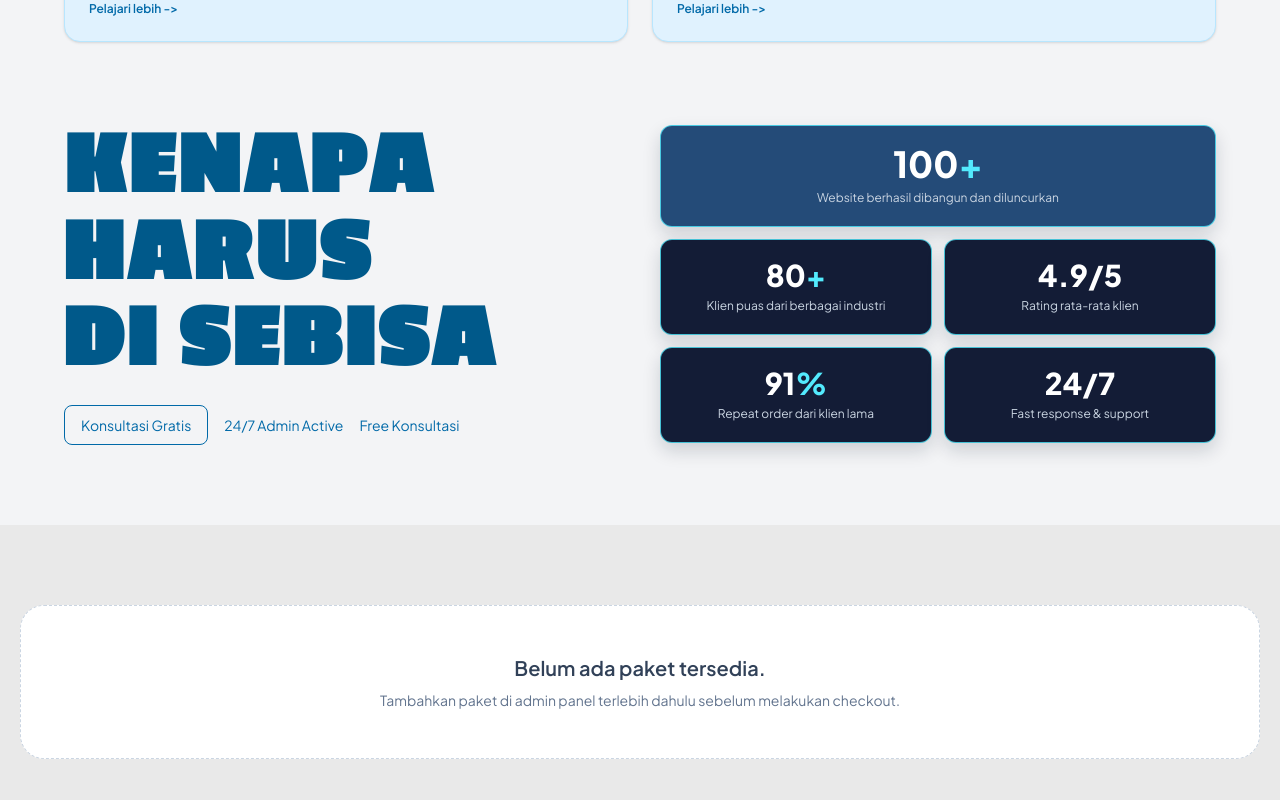
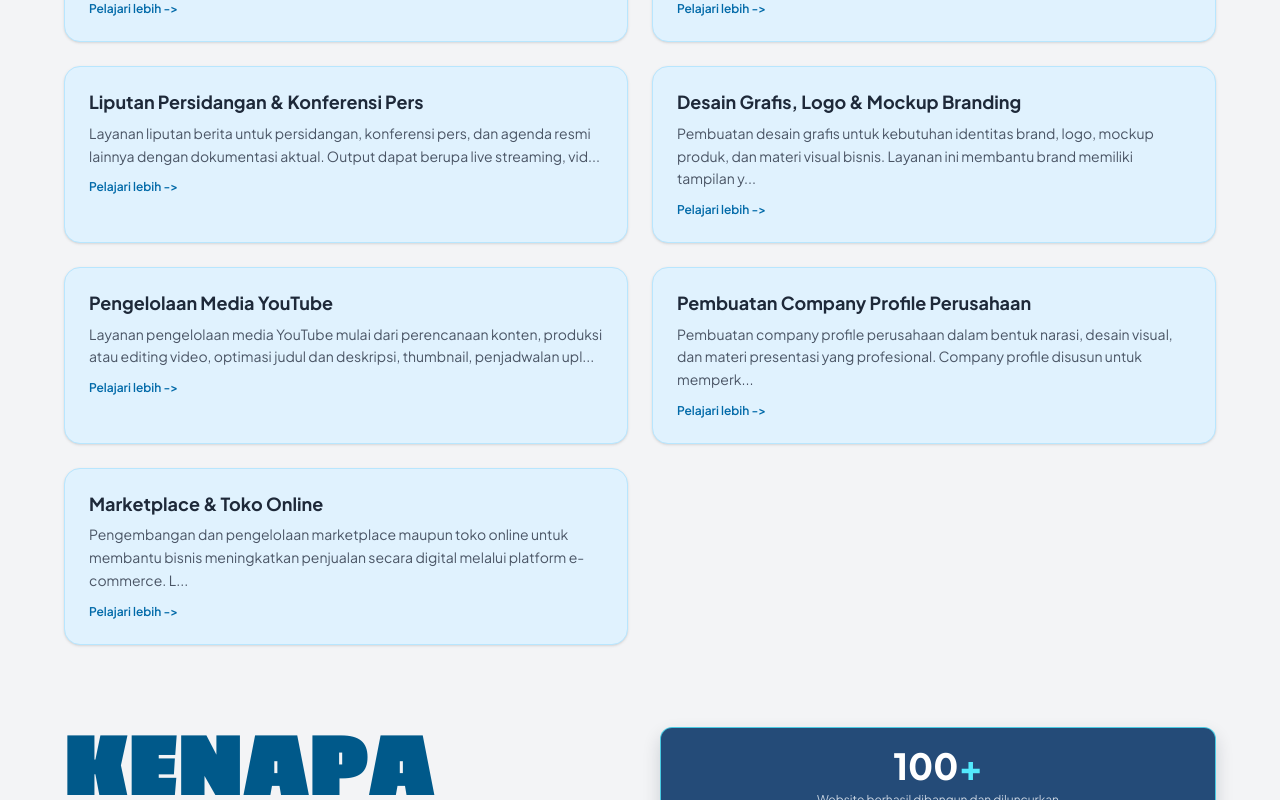
Before and after one commit to iqbaldarusallam/SebisaProject-Landingpage, a Next.js app: page / in a window 1280 px wide. Shown: the part 2260-3060 px from the top of the page. Built offline with nearby package versions, Linux system fonts and the light colour scheme; no server answers; the database is empty.

Commit message:
feat(components): add layanan info + scroll count-up animation

```diff
--- a/components/Footer.tsx
+++ b/components/Footer.tsx
@@ -40,6 +40,10 @@ const Footer = () => {
               <li className="hover:text-white cursor-pointer">Landing Page</li>
               <li className="hover:text-white cursor-pointer">Media Sosial</li>
               <li className="hover:text-white cursor-pointer">Iklan Digital</li>
+              <li className="hover:text-white cursor-pointer">Liputan Berita</li>
+              <li className="hover:text-white cursor-pointer">Branding Produk</li>
+              <li className="hover:text-white cursor-pointer">Media YouTube</li>
+              <li className="hover:text-white cursor-pointer">Company Profile</li>
             </ul>
           </div>
 
--- a/components/Layanan.tsx
+++ b/components/Layanan.tsx
@@ -1,7 +1,7 @@
 "use client";
 
-import { useState } from "react";
-import { motion, useReducedMotion } from "framer-motion";
+import { useEffect, useRef, useState } from "react";
+import { motion, useInView, useReducedMotion } from "framer-motion";
 import { WHATSAPP_CONSULTATION_URL } from "@/lib/whatsapp";
 
 const services = [
@@ -26,6 +26,26 @@ const services = [
     desc: "Pembuatan konten visual dan video profesional yang mampu meningkatkan daya tarik brand serta memperkuat komunikasi bisnis kepada pelanggan. Layanan mencakup produksi foto produk, video promosi, video cinematic, reels media sosial, hingga editing profesional dengan konsep kreatif yang disesuaikan dengan identitas dan kebutuhan branding perusahaan agar lebih menarik dan kompetitif di era digital.",
   },
   {
+    title: "Pengelolaan Media Isu & Kasus Berita",
+    desc: "Layanan pengelolaan media untuk isu, kasus, atau pemberitaan tertentu dengan output berupa press release dan video pendek aktual. Materi dikembangkan dari liputan kasus, rangkuman isu, serta headline yang diangkat dari statement ahli agar pesan utama tersampaikan secara jelas, terarah, dan relevan untuk kebutuhan publikasi.",
+  },
+  {
+    title: "Liputan Persidangan & Konferensi Pers",
+    desc: "Layanan liputan berita untuk persidangan, konferensi pers, dan agenda resmi lainnya dengan dokumentasi aktual. Output dapat berupa live streaming, video pendek, rangkuman berita, serta materi publikasi yang disusun cepat dan rapi untuk kebutuhan media, brand, organisasi, maupun perusahaan.",
+  },
+  {
+    title: "Desain Grafis, Logo & Mockup Branding",
+    desc: "Pembuatan desain grafis untuk kebutuhan identitas brand, logo, mockup produk, dan materi visual bisnis. Layanan ini membantu brand memiliki tampilan yang lebih profesional, konsisten, dan mudah dikenali melalui konsep visual yang disesuaikan dengan karakter produk atau perusahaan.",
+  },
+  {
+    title: "Pengelolaan Media YouTube",
+    desc: "Layanan pengelolaan media YouTube mulai dari perencanaan konten, produksi atau editing video, optimasi judul dan deskripsi, thumbnail, penjadwalan upload, hingga evaluasi performa channel. Tujuannya membantu brand membangun kanal video yang lebih rapi, aktif, dan relevan dengan audiens.",
+  },
+  {
+    title: "Pembuatan Company Profile Perusahaan",
+    desc: "Pembuatan company profile perusahaan dalam bentuk narasi, desain visual, dan materi presentasi yang profesional. Company profile disusun untuk memperkenalkan identitas, layanan, keunggulan, portofolio, dan kredibilitas perusahaan agar lebih siap digunakan untuk kebutuhan proposal, kerja sama, maupun presentasi bisnis.",
+  },
+  {
     title: "Marketplace & Toko Online",
     desc: "Pengembangan dan pengelolaan marketplace maupun toko online untuk membantu bisnis meningkatkan penjualan secara digital melalui platform e-commerce. Layanan meliputi setup toko online, optimasi tampilan produk, pengelolaan katalog, integrasi pembayaran, strategi promosi marketplace, serta pendampingan pengelolaan toko agar bisnis lebih mudah menjangkau pelanggan dan meningkatkan performa penjualan online.",
   },
@@ -33,27 +53,30 @@ const services = [
 
 const whyStats = [
   {
-    value: "100",
+    value: 100,
     suffix: "+",
     description: "Website berhasil dibangun dan diluncurkan",
     featured: true,
   },
   {
-    value: "80",
+    value: 80,
     suffix: "+",
     description: "Klien puas dari berbagai industri",
   },
   {
-    value: "4.9/5",
+    value: 4.9,
+    suffix: "/5",
+    decimals: 1,
     description: "Rating rata-rata klien",
   },
   {
-    value: "91",
+    value: 91,
     suffix: "%",
     description: "Repeat order dari klien lama",
   },
   {
-    value: "24/7",
+    value: 24,
+    suffix: "/7",
     description: "Fast response & support",
   },
 ];
@@ -139,16 +162,20 @@ const Layanan = () => {
 export default Layanan;
 
 function WhyStatCard({
+  decimals = 0,
   description,
   featured = false,
   suffix,
   value,
 }: {
+  decimals?: number;
   description: string;
   featured?: boolean;
   suffix?: string;
-  value: string;
+  value: number;
 }) {
+  const reduceMotion = useReducedMotion();
+
   return (
     <div
       className={`flex min-h-20 flex-col items-center justify-center rounded-xl border border-cyan-300/80 text-center text-white shadow-[0_8px_18px_rgba(15,23,42,0.16)] ${
@@ -162,8 +189,12 @@ function WhyStatCard({
           featured ? "text-3xl sm:text-4xl" : "text-2xl sm:text-3xl"
         }`}
       >
-        {value}
-        {suffix && <span className="text-cyan-300">{suffix}</span>}
+        <CountUpValue
+          decimals={decimals}
+          disabled={Boolean(reduceMotion)}
+          suffix={suffix}
+          value={value}
+        />
       </div>
       <p
         className={`mt-2 max-w-full text-[10px] leading-snug text-slate-300 sm:text-xs ${
@@ -173,6 +204,65 @@ function WhyStatCard({
         {description}
       </p>
     </div>
+  );
+}
+
+function CountUpValue({
+  decimals,
+  disabled,
+  suffix,
+  value,
+}: {
+  decimals: number;
+  disabled: boolean;
+  suffix?: string;
+  value: number;
+}) {
+  const ref = useRef<HTMLSpanElement>(null);
+  const isInView = useInView(ref, { amount: 0.7 });
+  const [displayValue, setDisplayValue] = useState(disabled ? value : 0);
+
+  useEffect(() => {
+    if (disabled) {
+      setDisplayValue(value);
+      return;
+    }
+
+    if (!isInView) {
+      setDisplayValue(0);
+      return;
+    }
+
+    let frameId = 0;
+    const duration = 1400;
+    const startedAt = performance.now();
+
+    const animate = (currentTime: number) => {
+      const progress = Math.min((currentTime - startedAt) / duration, 1);
+      const easedProgress = 1 - Math.pow(1 - progress, 3);
+
+      setDisplayValue(value * easedProgress);
+
+      if (progress < 1) {
+        frameId = requestAnimationFrame(animate);
+      }
+    };
+
+    frameId = requestAnimationFrame(animate);
+
+    return () => cancelAnimationFrame(frameId);
+  }, [disabled, isInView, value]);
+
+  const formattedValue = displayValue.toLocaleString("id-ID", {
+    maximumFractionDigits: decimals,
+    minimumFractionDigits: decimals,
+  });
+
+  return (
+    <span ref={ref}>
+      {formattedValue}
+      {suffix && <span className="text-cyan-300">{suffix}</span>}
+    </span>
   );
 }
 
```
